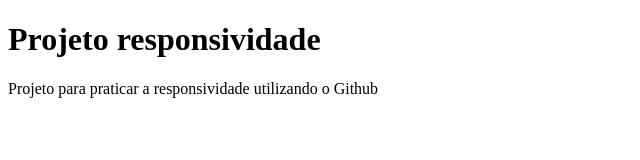
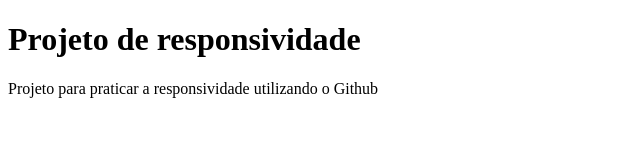
Before and after one commit to rogerrrmoreira/GIT, a plain HTML site: page index.html in a window 1280 px wide. Shown: the whole page, without its empty margins (0-640 px from the left). Drawn offline with Linux system fonts and the light colour scheme.

```diff
--- a/index.html
+++ b/index.html
@@ -6,7 +6,7 @@
     <title>Iniciando o Github</title>
 </head>
 <body>
-    <h1>Projeto responsividade</h1>
+    <h1>Projeto de responsividade</h1>
     <p>Projeto para praticar a responsividade utilizando o Github</p>
 </body>
 </html>
```
